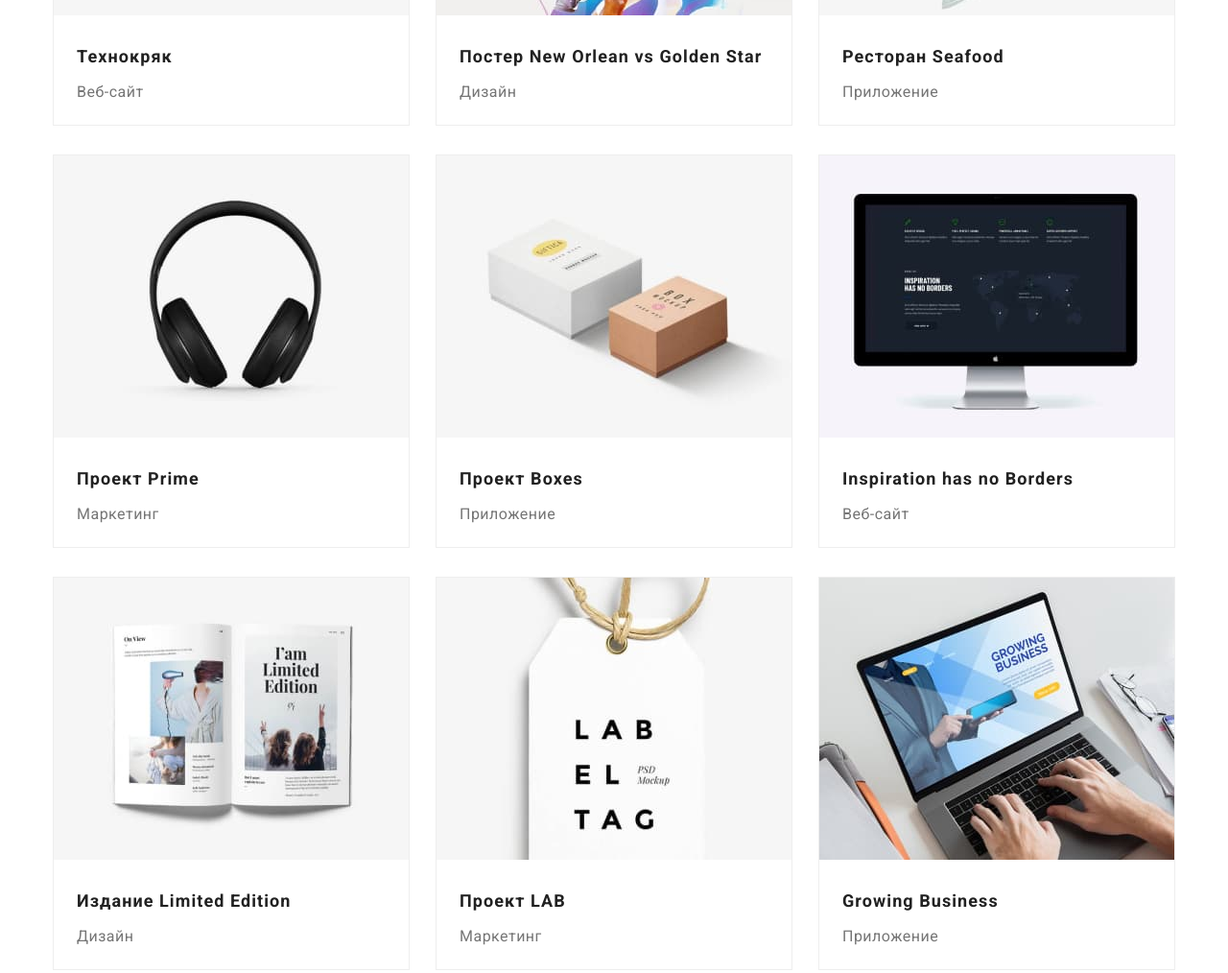
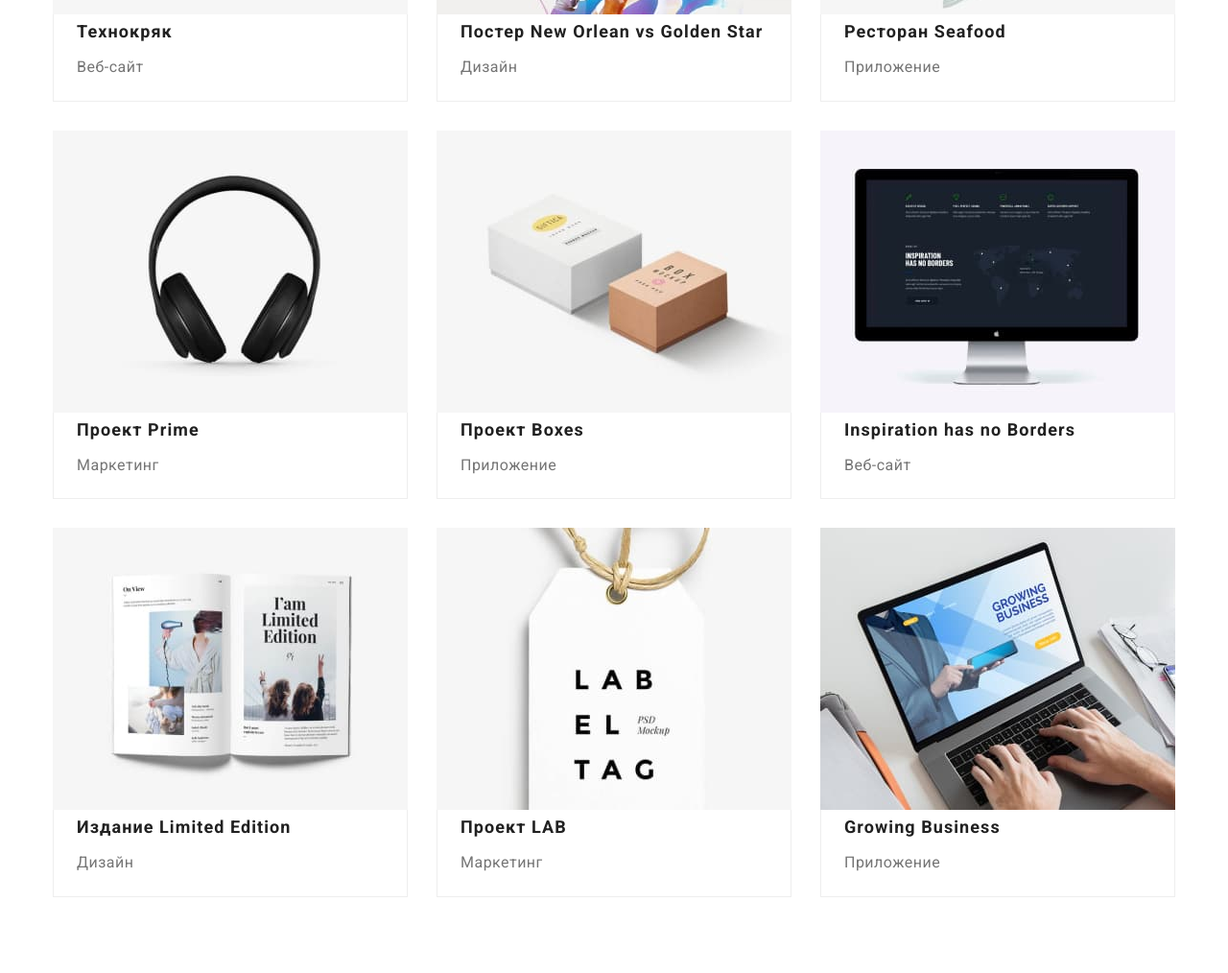
Before and after one commit to VerseVent/goit-markup-hw-04, a plain HTML site: page portfolio.html in a window 1280 px wide. Shown: the part 540-1554 px from the top of the page at 96% size. Drawn offline with nearby package versions, Linux system fonts and the light colour scheme.

Commit message:
fix html css

```diff
--- a/css/styles.css
+++ b/css/styles.css
@@ -199,12 +199,9 @@ body{
 }
 
 .hero-container{
-    display: flex;
+    margin: 0 auto;
     max-width: 1600px;
-    height: 600px;
-    flex-direction: column;
-    justify-content: center;
-    align-items: center;
+    padding: 200px 0;
     background-color: var(--footer-background-color);
     background-image:linear-gradient(
         to right,rgba(47, 48, 58, 0.4),rgba(47, 48, 58, 0.4)
@@ -217,11 +214,8 @@ body{
 }
 
 .hero-content{
-    display: flex;
-    flex-direction: column;
+    margin: 0 auto;
     text-align: center;
-    justify-content: center;
-    align-items: center;
     width: 696px;
 }
 
@@ -434,8 +428,9 @@ body{
     justify-content: space-between;
     flex-wrap: wrap;
 }
-.item{
+.item-caption{
     border: 1px solid var(--item-border-color);
+    border-top: none;
 }
 .item:nth-child(-n + 6){
     margin-bottom: 30px;
@@ -484,8 +479,10 @@ body{
                 0 1px 1px 0 rgba(0, 0, 0, 0.12);
 }
 .item-img{
+    display: block;
     width: 370px;
-    margin-bottom: 20px;
+    margin: 0;
+    padding: 0;
 }
 .client-sign{
     font-family: 'Roboto';
--- a/portfolio.html
+++ b/portfolio.html
@@ -94,14 +94,16 @@
                     src="images/portfolio/work-item-1.jpg"
                     alt="Пример работы: Веб-сайт Технокряк"
                   />
-                  <h2 class="item-title">Технокряк</h2>
-                  <p class="item-type">Веб-сайт</p>
+                  <figcaption class="item-caption">
+                    <h2 class="item-title">Технокряк</h2>
+                    <p class="item-type">Веб-сайт</p>
+                  </figcaption>
                 </a>
               </figure>
             </li>
             <li class="item">
               <figure>
-                <a class="item-link" href="">
+                <a class="item-link">
                   <img
                     class="item-img"
                     width="370"
@@ -109,8 +111,10 @@
                     src="images/portfolio/work-item-2.jpg"
                     alt="Пример работы: Дизайн постер"
                   />
+                  <figcaption class="item-caption">
                   <h2 class="item-title">Постер New Orlean vs Golden Star</h2>
                   <p class="item-type">Дизайн</p>
+                  </figcaption>
                 </a>
               </figure>
             </li>
@@ -124,9 +128,11 @@
                     src="images/portfolio/work-item-3.jpg"
                     alt="Пример работы: Приложение Ресторан"
                   />
+                  <figcaption class="item-caption">
                   <h2 class="item-title">Ресторан Seafood</h2>
                   <p class="item-type">Приложение</p>
                 </a>
+              </figcaption>
               </figure>
             </li>
             <li class="item">
@@ -139,8 +145,10 @@
                     src="images/portfolio/work-item-4.jpg"
                     alt="Пример работы: Маркетинг-проект Prime"
                   />
+                  <figcaption class="item-caption">
                   <h2 class="item-title">Проект Prime</h2>
                   <p class="item-type">Маркетинг</p>
+                  </figcaption>
                 </a>
               </figure>
             </li>
@@ -154,8 +162,10 @@
                     src="images/portfolio/work-item-5.jpg"
                     alt="Пример работы: Приложение Boxes "
                   />
+                  <figcaption class="item-caption">
                   <h2 class="item-title">Проект Boxes</h2>
                   <p class="item-type">Приложение</p>
+                  </figcaption>
                 </a>
               </figure>
             </li>
@@ -169,8 +179,10 @@
                     src="images/portfolio/work-item-6.jpg"
                     alt="Пример работы: Веб-сайт Inspiration has no Borders"
                   />
+                  <figcaption class="item-caption">
                   <h2 class="item-title">Inspiration has no Borders</h2>
                   <p class="item-type">Веб-сайт</p>
+                  </figcaption>
                 </a>
               </figure>
             </li>
@@ -184,8 +196,10 @@
                     src="images/portfolio/work-item-7.jpg"
                     alt="Пример работы: Дизайн Издание"
                   />
+                  <figcaption class="item-caption">
                   <h2 class="item-title">Издание Limited Edition</h2>
                   <p class="item-type">Дизайн</p>
+                  </figcaption>
                 </a>
               </figure>
             </li>
@@ -199,8 +213,10 @@
                     src="images/portfolio/work-item-8.jpg"
                     alt="Пример работы: Маркетинг-проект LAB"
                   />
+                  <figcaption class="item-caption">
                   <h2 class="item-title">Проект LAB</h2>
                   <p class="item-type">Маркетинг</p>
+                  </figcaption>
                 </a>
               </figure>
             </li>
@@ -214,8 +230,10 @@
                     src="images/portfolio/work-item-9.jpg"
                     alt="Пример работы: Приложение Growing Business"
                   />
+                  <figcaption class="item-caption">
                   <h2 class="item-title">Growing Business</h2>
                   <p class="item-type">Приложение</p>
+                  </figcaption>
                 </a>
               </figure>
             </li>
```
